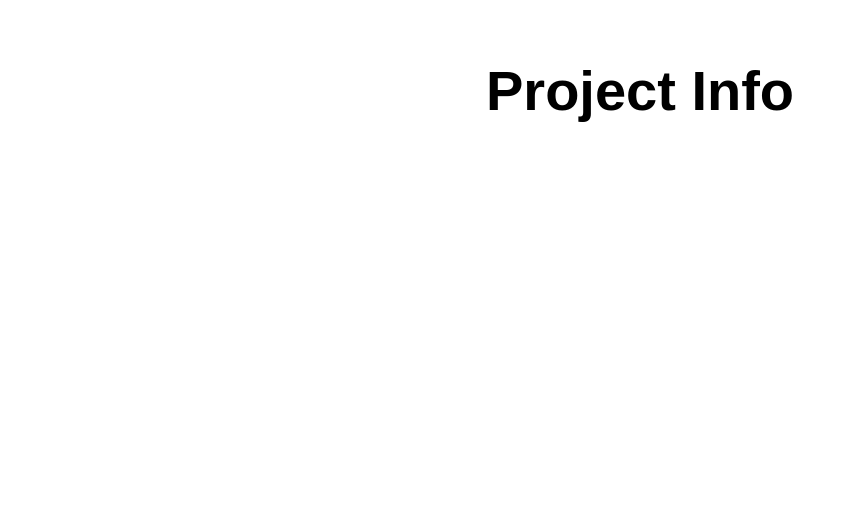
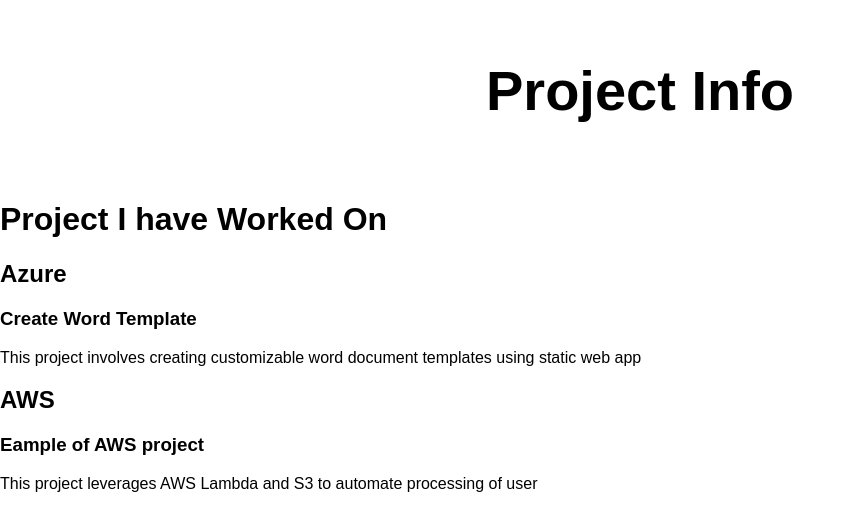
Before and after one commit to Makgeru/Azure, a website: page src/index.html in a window 1280 px wide. Shown: the whole page, without its empty margins (0-855 px from the left). Drawn offline with Linux system fonts and the light colour scheme.

Commit message:
Update index.html

```diff
--- a/src/index.html
+++ b/src/index.html
@@ -14,4 +14,24 @@
   </main>
 </body>
 
+  <body>
+    <h1>Project I have Worked On</h1>
+    <section>
+      <h2>Azure</h2>
+      <div class="project">
+        <h3>Create Word Template</h3>
+        <p>This project involves creating customizable word document templates using static web app</p>
+      </div>
+    </section>
+    <section>
+      <h2>AWS</h2>
+      <div class="Project">
+        <h3>Eample of AWS project</h3>
+        <p>This project leverages AWS Lambda and S3 to automate processing of user</p>
+      </div>
+    </section>
+
+
+  </body>
+
 </html>
```
